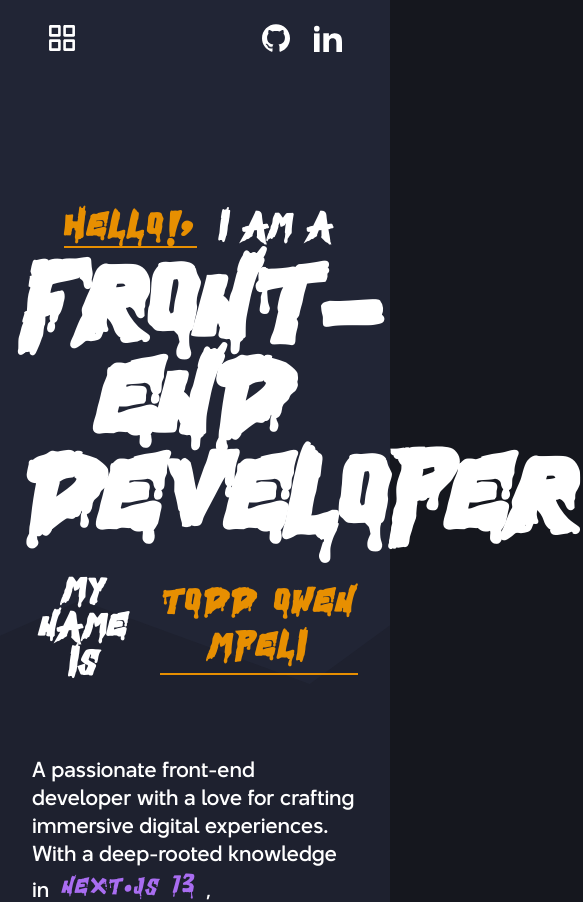
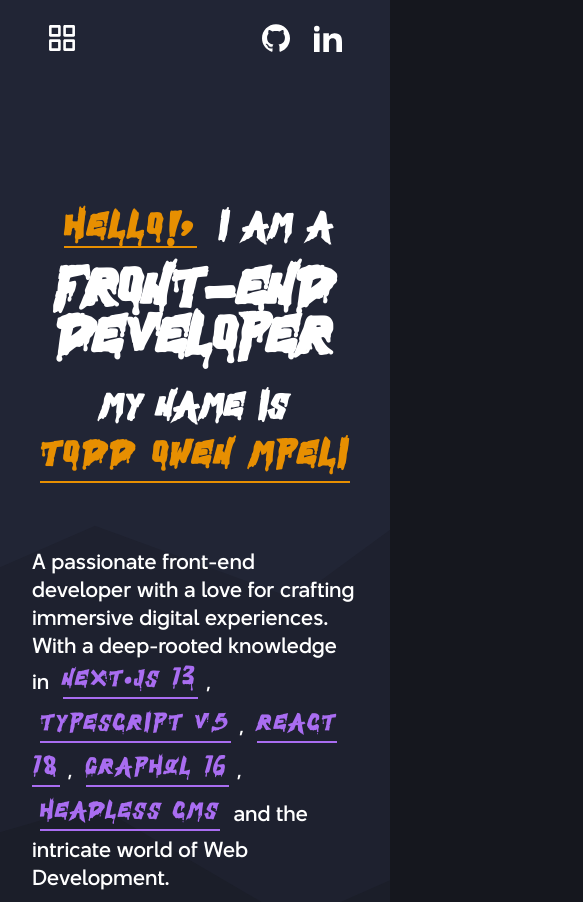
Before and after one commit to Todd-Owen-Mpeli/myportfolio, a Next.js app: page / in a window 390 px wide. Shown: the top 902 px of the page, 583 px wide, since content can reach past the window. Built offline with nearby package versions, Linux system fonts and the light colour scheme.

Commit message:
Updated the npm packages and the text overflow styling on smalll mobile viewport.

```diff
--- a/components/Hero.tsx
+++ b/components/Hero.tsx
@@ -40,7 +40,7 @@ const Hero: FC = () => {
 								initial={initial}
 								viewport={{once: true}}
 								whileInView={fadeInUp}
-								className="text-center lg:text-left uppercase font-bold text-8xl sm:text-8xl text-white"
+								className="text-center lg:text-left uppercase font-bold text-5xl sm:text-6xl md:text-8xl text-white"
 							>
 								Front-end Developer
 							</motion.h1>
@@ -48,10 +48,10 @@ const Hero: FC = () => {
 								initial={initial}
 								viewport={{once: true}}
 								whileInView={fadeInUp}
-								className="flex items-center gap-2 mt-2 text-center lg:text-left tracking-[0.075rem] uppercase font-bold text-3xl mb-5 text-white"
+								className="flex flex-col sm:flex-row items-center justify-center lg:justify-start gap-2 mt-6 sm:mt-2 text-center lg:text-left tracking-[0.075rem] uppercase font-bold text-3xl mb-5 text-white"
 							>
 								my name is
-								<span className="border-b-2 border-yellow text-yellow tracking-widest mx-2 my-4 pb-[1px] leading-[2.75rem]">
+								<span className="border-b-2 border-yellow text-yellow tracking-widest mx-2 my-0 sm:my-4 pb-[1px] leading-[2.75rem]">
 									Todd Owen Mpeli
 								</span>
 							</motion.h2>
```
Also changed, not shown: package.json (+9 -9 lines), 1 other file (tests, documents, lock files or other folders).
